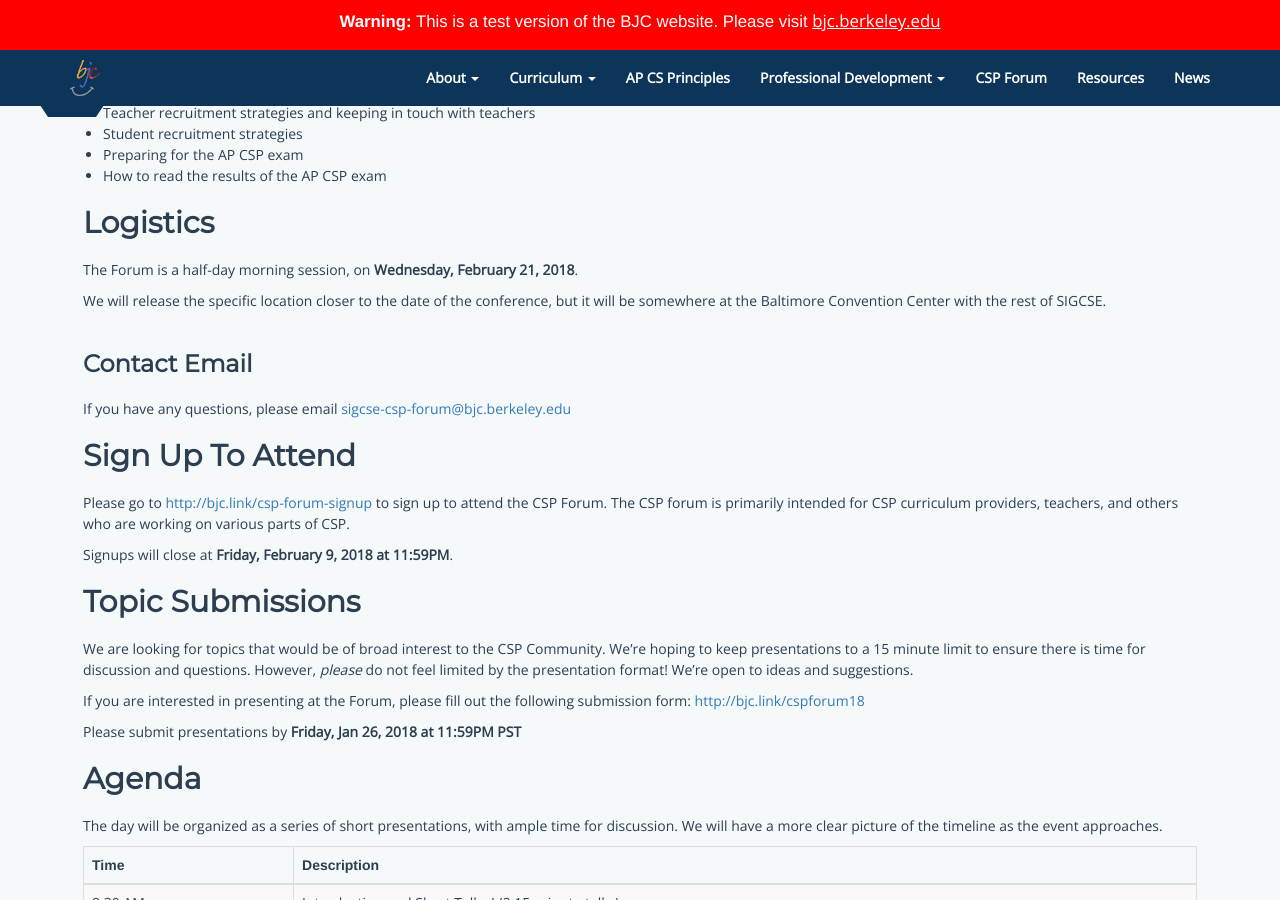
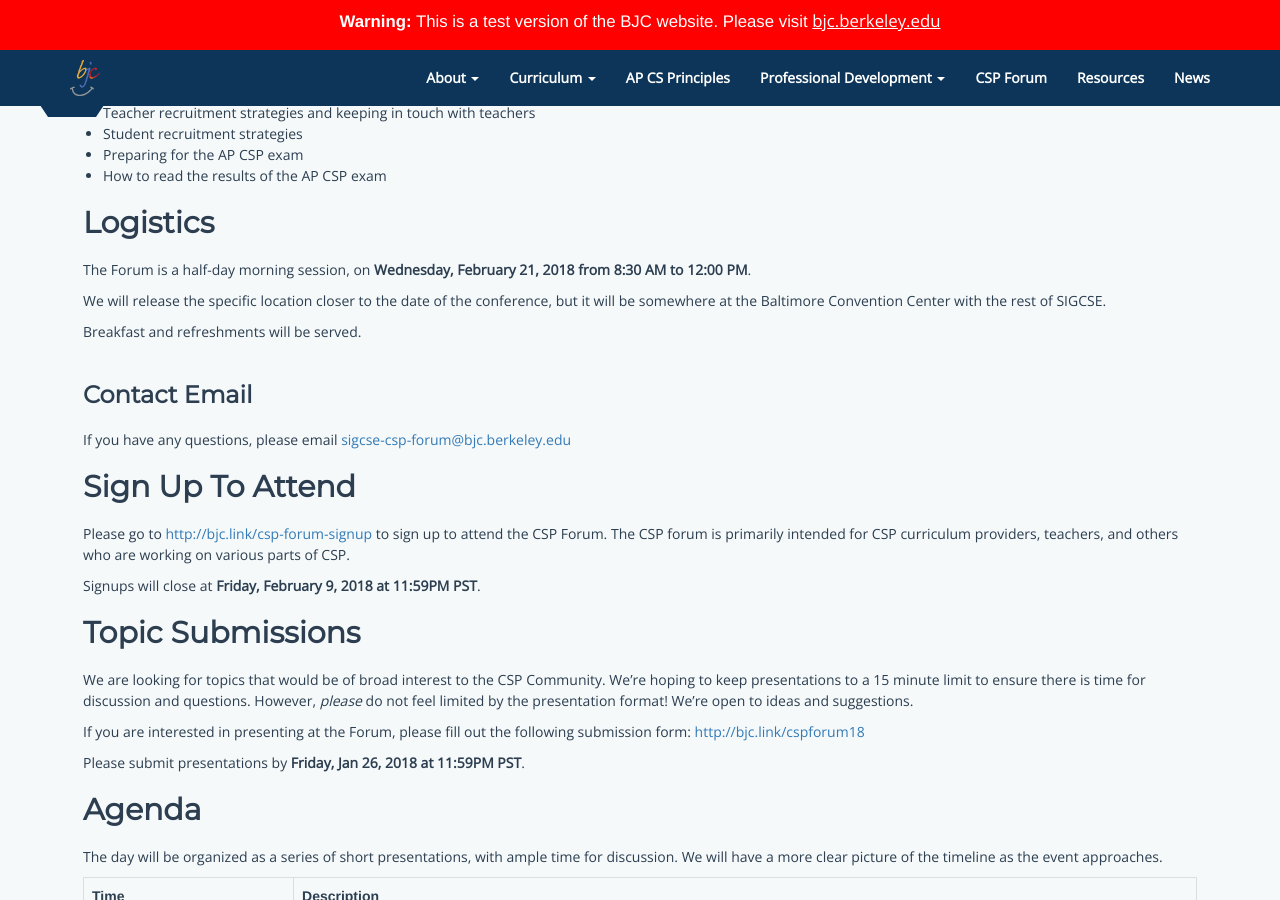
Before and after one commit to beautyjoy/beautyjoy.github.io, a Jekyll site: the page built from sigcse-csp-forum/index.md, in a window 1280 px wide and 900 px high, scrolled down 458 px. Built offline with Jekyll 4.4.1, drawn with Linux system fonts in a browser that asks for light colours.

Commit message:
Updated logistics

```diff
--- a/sigcse-csp-forum/index.md
+++ b/sigcse-csp-forum/index.md
@@ -18,9 +18,11 @@
 
 ## Logistics
 
-The Forum is a half-day morning session, on **<time>Wednesday, February 21, 2018</time>**.
+The Forum is a half-day morning session, on **<time>Wednesday, February 21, 2018 from 8:30 AM to 12:00 PM</time>**.
 
 We will release the specific location closer to the date of the conference, but it will be somewhere at the Baltimore Convention Center with the rest of SIGCSE.
+
+Breakfast and refreshments will be served.
 
 ### Contact Email
 If you have any questions, please email [sigcse-csp-forum@bjc.berkeley.edu](mailto:sigcse-csp-forum@bjc.berkeley.edu)
@@ -28,7 +30,7 @@
 ## Sign Up To Attend
 Please go to [http://bjc.link/csp-forum-signup](http://bjc.link/csp-forum-signup) to sign up to attend the CSP Forum. The CSP forum is primarily intended for CSP curriculum providers, teachers, and others who are working on various parts of CSP.
 
-Signups will close at **Friday, February 9, 2018 at 11:59PM**.
+Signups will close at **Friday, February 9, 2018 at 11:59PM PST**.
 
 ## Topic Submissions
 
@@ -36,7 +38,7 @@
 
 If you are interested in presenting at the Forum, please fill out the following submission form: [http://bjc.link/cspforum18](http://bjc.link/cspforum18)
 
-Please submit presentations by **Friday, Jan 26, 2018 at 11:59PM PST**
+Please submit presentations by **Friday, Jan 26, 2018 at 11:59PM PST**.
 
 ## Agenda
 
```
